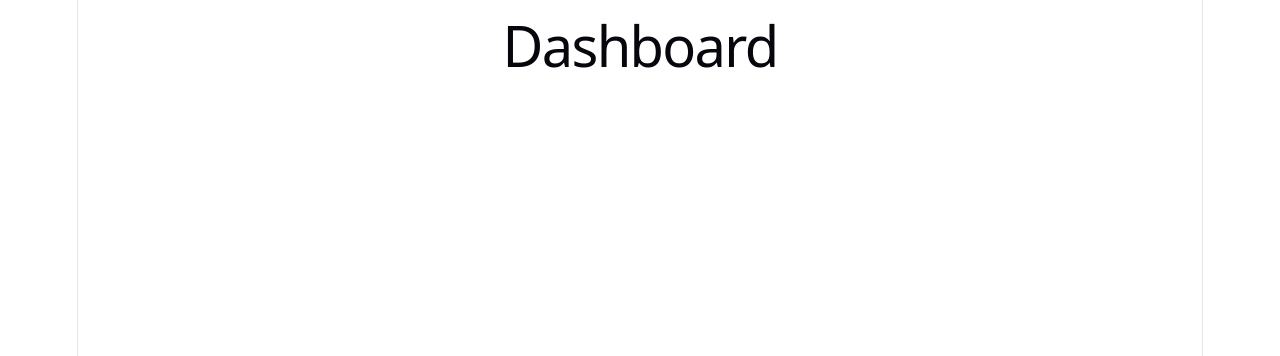
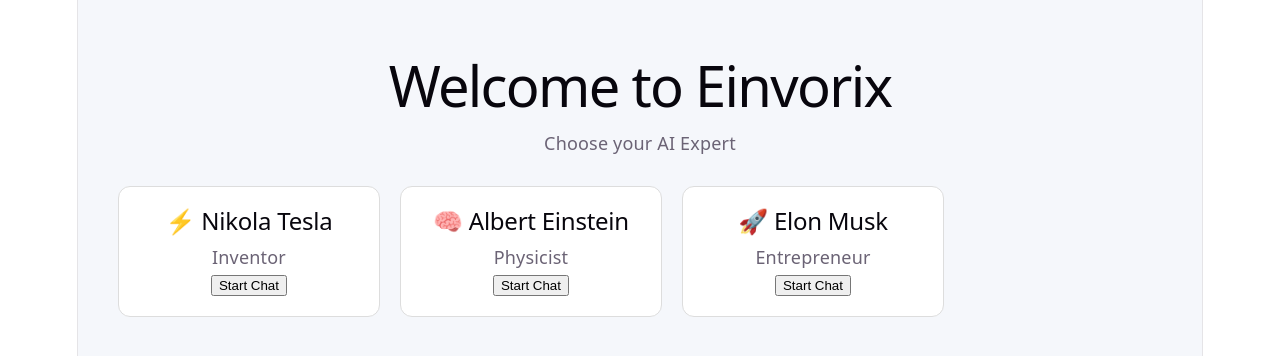
Before and after one commit to Sheraj45/Einvorix-AI, a React (Vite) app in the folder client/: page /dashboard in a window 1280 px wide. Shown: the top 356 px of the page. Built offline with nearby package versions, Linux system fonts and the light colour scheme; sample sign-in values are in the browser's storage.

Commit message:
Dashboard UI with reusable CharacterCard and props

```diff
--- /dev/null
+++ b/client/src/components/CharacterCard.jsx
@@ -0,0 +1,25 @@
+const CharacterCard = ({ name, role, emoji }) => {
+  return (
+    <div
+      style={{
+        width: "220px",
+        padding: "20px",
+        border: "1px solid #ddd",
+        borderRadius: "12px",
+        textAlign: "center",
+        cursor: "pointer",
+        background: "white",
+      }}
+    >
+      <h2>
+        {emoji} {name}
+      </h2>
+
+      <p>{role}</p>
+
+      <button>Start Chat</button>
+    </div>
+  );
+};
+
+export default CharacterCard;
--- a/client/src/pages/Dashboard.jsx
+++ b/client/src/pages/Dashboard.jsx
@@ -1,5 +1,54 @@
+import CharacterCard from "../components/CharacterCard";
+
 const Dashboard = () => {
-  return <h1>Dashboard</h1>;
+  const characters = [
+    {
+      name: "Nikola Tesla",
+      role: "Inventor",
+      emoji: "⚡",
+    },
+    {
+      name: "Albert Einstein",
+      role: "Physicist",
+      emoji: "🧠",
+    },
+    {
+      name: "Elon Musk",
+      role: "Entrepreneur",
+      emoji: "🚀",
+    },
+  ];
+  return (
+    <div
+      style={{
+        minHeight: "100vh",
+        background: "#f5f7fb",
+        padding: "40px",
+      }}
+    >
+      <h1>Welcome to Einvorix</h1>
+
+      <p>Choose your AI Expert</p>
+
+      <div
+        style={{
+          display: "flex",
+          gap: "20px",
+          flexWrap: "wrap",
+          marginTop: "30px",
+        }}
+      >
+        {characters.map((character, index) => (
+          <CharacterCard
+            key={index}
+            name={character.name}
+            role={character.role}
+            emoji={character.emoji}
+          />
+        ))}
+      </div>
+    </div>
+  );
 };
 
 export default Dashboard;
```
